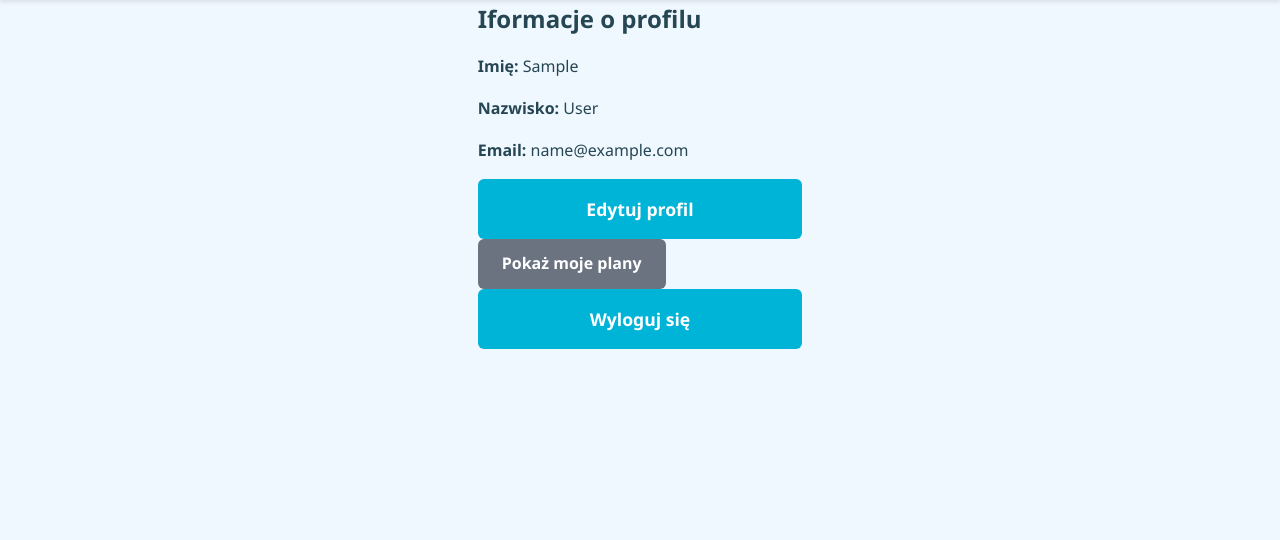
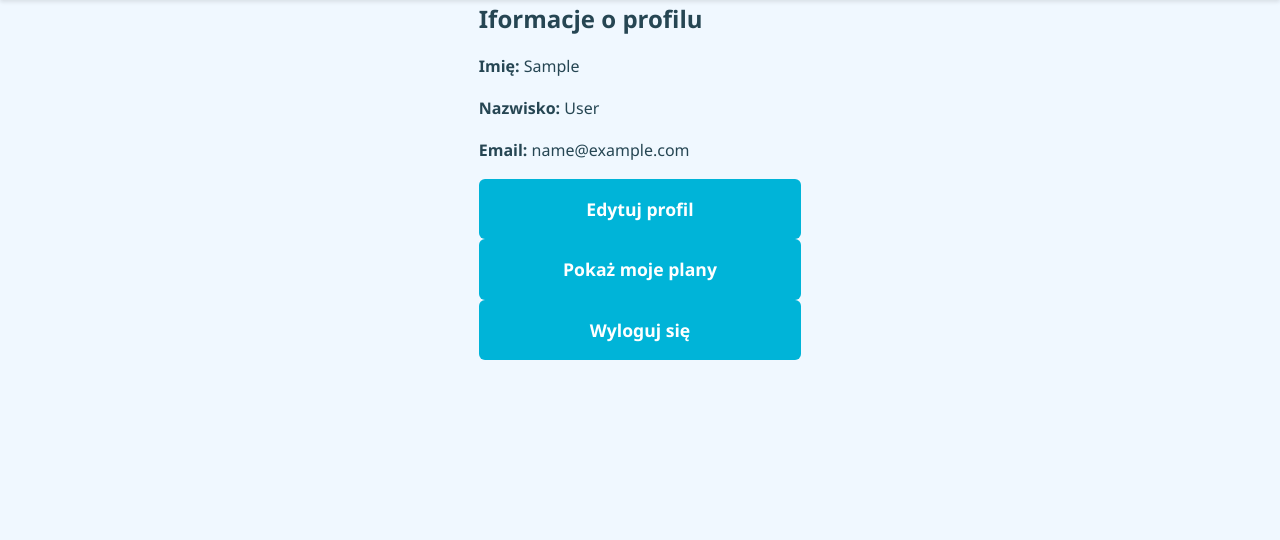
Before and after one commit to KacperKotecki/TravelMind, a Flask app: page /profile in a window 1280 px wide. Shown: the part 78-618 px from the top of the page. Run offline with Flask 3, Linux system fonts and the light colour scheme; the visitor is signed in with stand-in values (Sample User, id 1); some libraries are stand-ins or nearby versions.

Commit message:
zmiana przycisku

```diff
--- a/app/templates/profile.html
+++ b/app/templates/profile.html
@@ -12,7 +12,7 @@
             <a href="{{ url_for('main.account') }}" class="btn btn-primary">Edytuj profil</a>
         </div>
         <div class="profile-actions">
-            <a href="{{ url_for('main.my_plans') }}" class="btn btn-secondary">Pokaż moje plany</a>
+            <a href="{{ url_for('main.my_plans') }}" class="btn btn-primary">Pokaż moje plany</a>
             <a href="{{ url_for('main.logout') }}" class="btn btn-primary">Wyloguj się</a>
         </div>
     </div>
```
